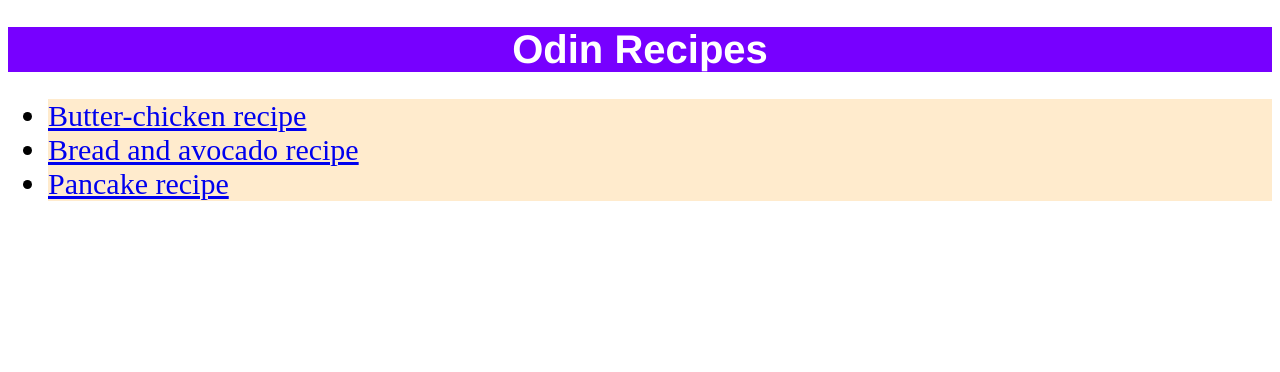
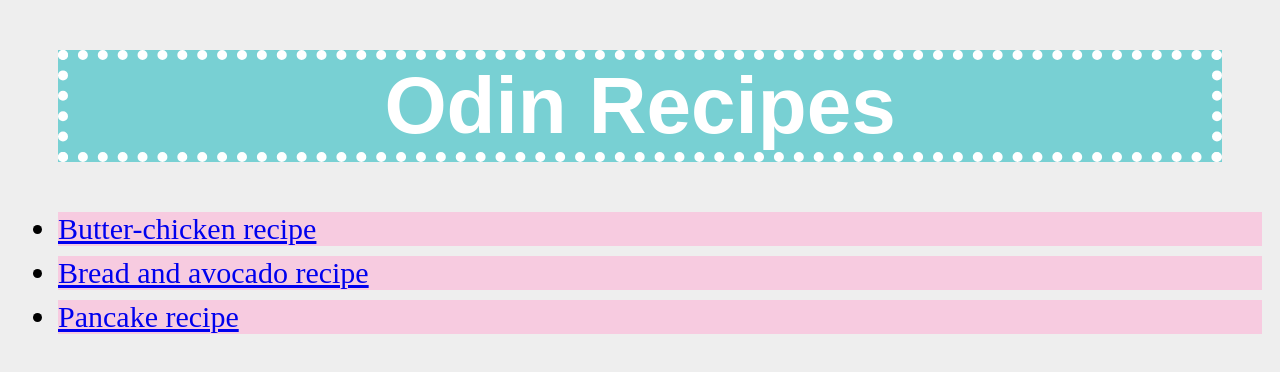
Before and after one commit to a-jakkam/odin-recipes, a plain HTML site: page index.html in a window 1280 px wide. Drawn offline with Linux system fonts and the light colour scheme.

Commit message:
Add margins, padding and border to index.html

```diff
--- a/stylesheets/index.css
+++ b/stylesheets/index.css
@@ -1,13 +1,24 @@
-h1 {
+body {
+    background-color: #eee;
+    margin-top: 20px;
+}
+
+
+.title {
+    padding: 0px;
+    border: 10px dotted white;
+    margin: 50px;
     text-align: center;
-    font-family: 'Franklin Gothic Medium', 'Arial Narrow', Arial, sans-serif;
-    font-size: 40px;
-    background-color: rgb(119, 0, 255);
-    color: white
+    font-family: Comic, sans-serif;
+    font-size: 80px;
+    background-color: rgb(120, 208, 211);
+    color: white;
 }
+
 
 li {
     font-size: 30px;
     color: black;
-    background-color: blanchedalmond;
+    background-color: rgb(247, 203, 224);
+    margin: 10px;
 }
```
